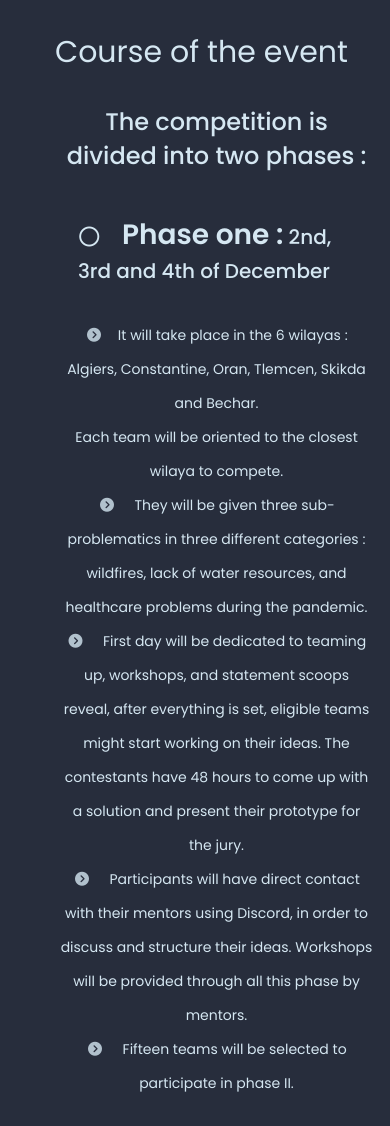
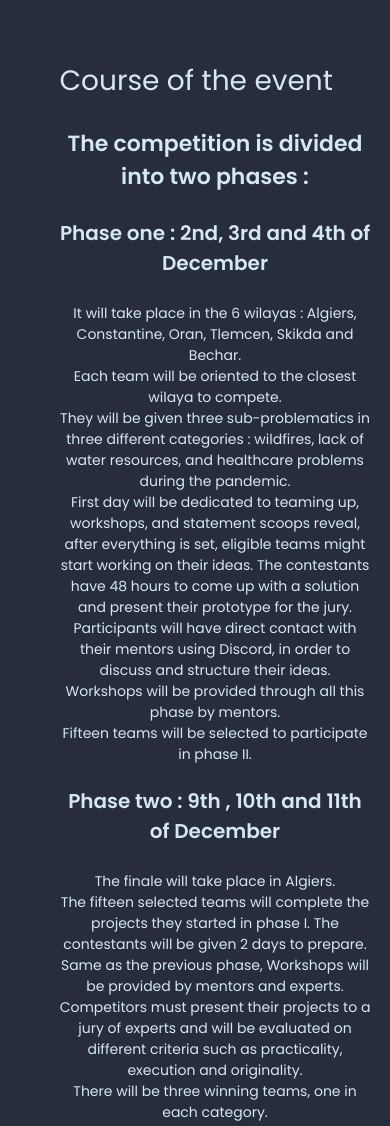
Before and after one commit to AbdelazizBouzidi/home, a plain HTML site: page index.html in a window 390 px wide. Shown: the part 2160-3286 px from the top of the page. Drawn offline with nearby package versions, Linux system fonts and the light colour scheme.

Commit message:
changess

```diff
--- a/index.html
+++ b/index.html
@@ -39,7 +39,7 @@
                     <div class="ligne__reg"></div>
                 </li>
                 <li class="navbar__item" id="btn-evnt">
-                    <a href="" class="navbar__links" id="durevent">During the event</a>
+                    <a href="https://vic-aec.me/during-the-event/" class="navbar__links" id="durevent">During the event</a>
                     <div class="ligne__evnt"></div>
                 </li>
                 <li class="navbar__item" id="btn-prz">
@@ -658,22 +658,18 @@
 
                     <div class="titre_2">
                         <div class="t2_txt_part">
-                            <div class="titre_6_titel">
-                                <div class="t4_img_l"> <img src="images/t3_img_l.png" alt=""> </div>
-                                <h2>Course of the event</h2>
-                                <div class="t4_img_r"><img src="images/t3_img_r.png" alt=""></div>
-                            </div>
-
+                            <h2>Course of the event</h2>
+                            <br>
                             <div class="txt_lastedit">
                                 <h3>The competition is divided into two phases : </h3>
-                                <h4><i class="far fa-circle"></i> <span> Phase one :</span> 2nd, 3rd and 4th of December</h4>
-                                <p> <i class="fas fa-chevron-circle-right"></i>It will take place in the 6 wilayas : Algiers, Constantine, Oran, Tlemcen, Skikda and Bechar. <br>Each team will be oriented to the closest wilaya to compete. <br><i class="fas fa-chevron-circle-right"></i> They will be given three sub-problematics in three different categories : wildfires, lack of water resources, and  healthcare problems during the pandemic. <br><i class="fas fa-chevron-circle-right"></i> First day will be dedicated to teaming up, workshops, and statement scoops reveal, after everything is set, eligible teams might start working on their ideas.
-                                    The contestants have 48 hours to come up with a solution and present their prototype for the jury. <br><i class="fas fa-chevron-circle-right"></i> Participants will have direct contact with their mentors using Discord, in order to discuss and structure their ideas.
-                                    Workshops will be provided through all this phase by mentors. <br><i class="fas fa-chevron-circle-right"></i>  Fifteen teams will be selected to participate in phase II.
+                                <h4>Phase one : 2nd, 3rd and 4th of December</h4>
+                                <p>It will take place in the 6 wilayas : Algiers, Constantine, Oran, Tlemcen, Skikda and Bechar. <br>Each team will be oriented to the closest wilaya to compete. <br> They will be given three sub-problematics in three different categories : wildfires, lack of water resources, and  healthcare problems during the pandemic. <br> First day will be dedicated to teaming up, workshops, and statement scoops reveal, after everything is set, eligible teams might start working on their ideas.
+                                    The contestants have 48 hours to come up with a solution and present their prototype for the jury. <br> Participants will have direct contact with their mentors using Discord, in order to discuss and structure their ideas.
+                                    Workshops will be provided through all this phase by mentors. <br>  Fifteen teams will be selected to participate in phase II.
 
                                 </p> <br>
-                                <h4><i class="far fa-circle"></i><span>Phase two :</span> 9th , 10th and 11th of December</h4>
-                                <p><i class="fas fa-chevron-circle-right"></i>The finale will take place in Algiers. <br><i class="fas fa-chevron-circle-right"></i> The fifteen selected teams will complete the projects they started in phase I. The contestants will be given 2 days to prepare. <br><i class="fas fa-chevron-circle-right"></i>  Same as the previous phase, Workshops will be provided by mentors and experts. <br><i class="fas fa-chevron-circle-right"></i> Competitors must present their projects to a jury of experts and will be evaluated on different criteria such as practicality, execution and originality. <br><i class="fas fa-chevron-circle-right"></i> There will be three winning teams, one in each category.
+                                <h4>Phase two : 9th , 10th and 11th of December</h4>
+                                <p>The finale will take place in Algiers. <br> The fifteen selected teams will complete the projects they started in phase I. The contestants will be given 2 days to prepare. <br>  Same as the previous phase, Workshops will be provided by mentors and experts. <br> Competitors must present their projects to a jury of experts and will be evaluated on different criteria such as practicality, execution and originality. <br> There will be three winning teams, one in each category.
                                 </p>
                             </div>
                         </div>
@@ -2069,7 +2065,7 @@
                                             ut fringilla.</p>
                                     </div>
                                 </div>
-                                <div class="partenaire_card_contaner">
+                                <!-- <div class="partenaire_card_contaner">
                                     <div class="partenaire_cadr_visible">
                                         <div class="partenaire_logo"></div>
                                         <div class="partenaire_name">
@@ -2082,7 +2078,7 @@
                                             varius posuere sit egestas sit commodo. Tincidunt lobortis et ultrices erat
                                             ut fringilla.</p>
                                     </div>
-                                </div>
+                                </div> -->
                                 <div class="partenaire_card_contaner">
                                     <div class="partenaire_cadr_visible">
                                         <div class="partenaire_logo"></div>
--- a/styles.css
+++ b/styles.css
@@ -931,7 +931,7 @@ a.navbar__links{
     padding: 3px 8px;
     line-height: 1;
 }
-#durevent,#prizes{
+#prizes{
     color: #8b8b8b;
     pointer-events: none;
 }
@@ -1331,8 +1331,8 @@ a.navbar__links{
     left: 2px;
 }
 #nav_tit_2{
-    width: 30px;
-    height: 30px;
+    width: 25px;
+    height: 25px;
     position: relative;
     left: -4px;
     margin-left: 13px;
@@ -1416,11 +1416,8 @@ a.navbar__links{
 
 .titre_2{
     display: flex;
-    flex-direction: column;
     width: 100%;
     min-height: 600px;
-    align-items: center;
-    justify-content: center;
     grid-area: area4;
 
 
@@ -1431,9 +1428,6 @@ a.navbar__links{
     opacity: 0; */
 
 }
-.t2_txt_part .titre_6_titel h2{
-    transform: translate(-30px,-30px);
-}
 .t2_txt_part{
     display: flex;
     flex-direction: column;
@@ -1449,36 +1443,22 @@ a.navbar__links{
     margin: 0 0 0 70px;
     font-size: 18px;
     text-align: center;
-    line-height: 34px;
 }
 .txt_lastedit h3{
-    font-size: 26px;
-    font-weight: 500;
-    margin-bottom: 10px;
+    font-size: 22px;
+    font-weight: 600;
+    margin-bottom: 25px;
 }
 .txt_lastedit h4{
     font-size: 20px;
-    font-weight: 500;
-
-    margin:35px 25px 30px 0 ;
-}
-.txt_lastedit h4 span{
-    font-size: 28px;
     font-weight: 600;
-}
-.txt_lastedit i{
-    margin-right: 15px;
-}
-.fas.fa-chevron-circle-right{
-    font-size: 14px;
-    opacity: 0.8;
+    margin-bottom: 25px;
 }
 .img_lastedit{
     width: 0;
     display: flexbox;
     margin: 40px;
 }
-
 
 
 
@@ -4014,8 +3994,8 @@ margin: 2px;
         margin-left: 10px;
     }
     #nav_tit_2{
-        width: 25px;
-        height: 25px;
+        width: 20px;
+        height: 20px;
         left: 0px;
     }
     #nav_tit_3{
@@ -4082,15 +4062,8 @@ margin: 2px;
 
     }
 
-    .t2_txt_part .titre_6_titel h2{
-        font-size: 30px;
-    }
-    .txt_lastedit h3{
-        font-size: 24px;
-    }
-    .t2_txt_part .titre_6_titel h2{
-        transform: translate(-15px,-30px);
-    }
+
+
 }
 
 
```
